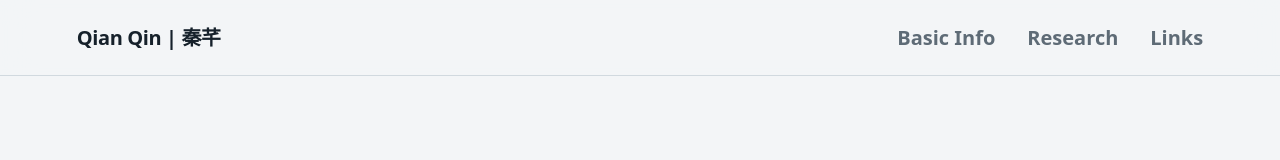
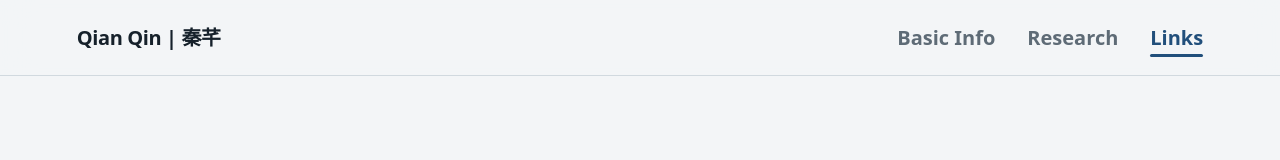
Before and after one commit to qianqin11/qianqin11.github.io, a React (Vite) app: page / in a window 1280 px wide. Shown: the top 160 px of the page. Built offline with nearby package versions, Linux system fonts and the light colour scheme.

Commit message:
Highlight active navigation section

```diff
--- a/app/globals.css
+++ b/app/globals.css
@@ -114,15 +114,51 @@
 }
 
 .site-header nav a {
+  position: relative;
+  padding-block: 0.45rem;
   color: var(--muted-foreground);
   font-size: 1.25rem;
   font-weight: 650;
   text-decoration: none;
+  transition: color 180ms ease;
+}
+
+.site-header nav a::after {
+  position: absolute;
+  right: 0;
+  bottom: 0.15rem;
+  left: 0;
+  height: 3px;
+  border-radius: 999px;
+  background: var(--primary);
+  content: '';
+  transform: scaleX(0);
+  transform-origin: center;
+  transition: transform 180ms ease;
 }
 
 .site-header nav a:hover,
 .site-header nav a:focus-visible {
   color: var(--primary);
+}
+
+.site-header nav a:focus-visible {
+  outline: 2px solid var(--ring);
+  outline-offset: 4px;
+}
+
+.site-header nav a.is-active {
+  color: var(--primary);
+}
+
+.site-header nav a.is-active::after {
+  transform: scaleX(1);
+}
+
+#basic-info,
+#research,
+#links {
+  scroll-margin-top: 76px;
 }
 
 .basic-info {
@@ -443,6 +479,12 @@
     font-size: 1rem;
   }
 
+  #basic-info,
+  #research,
+  #links {
+    scroll-margin-top: 68px;
+  }
+
   .identity-panel {
     padding-inline: 7vw;
   }
--- a/app/page.tsx
+++ b/app/page.tsx
@@ -1,6 +1,70 @@
+import { useEffect, useState } from 'react';
+
 const externalProps = { target: '_blank', rel: 'noreferrer' } as const;
 
+const navigationItems = [
+  { id: 'basic-info', label: 'Basic Info' },
+  { id: 'research', label: 'Research' },
+  { id: 'links', label: 'Links' },
+] as const;
+
+type SectionId = (typeof navigationItems)[number]['id'];
+
 export default function Home() {
+  const [activeSection, setActiveSection] = useState<SectionId>('basic-info');
+
+  useEffect(() => {
+    let animationFrame = 0;
+
+    const updateActiveSection = () => {
+      animationFrame = 0;
+
+      const headerHeight =
+        document.querySelector<HTMLElement>('.site-header')?.offsetHeight ?? 0;
+      const isAtPageBottom =
+        window.scrollY + window.innerHeight >=
+        document.documentElement.scrollHeight - 2;
+      let nextSection: SectionId = navigationItems[0].id;
+
+      for (const item of navigationItems) {
+        const section = document.getElementById(item.id);
+
+        if (
+          section &&
+          section.getBoundingClientRect().top <= headerHeight + 1
+        ) {
+          nextSection = item.id;
+        }
+      }
+
+      if (isAtPageBottom) {
+        nextSection = navigationItems.at(-1)?.id ?? nextSection;
+      }
+
+      setActiveSection((currentSection) =>
+        currentSection === nextSection ? currentSection : nextSection,
+      );
+    };
+
+    const scheduleUpdate = () => {
+      if (animationFrame === 0) {
+        animationFrame = window.requestAnimationFrame(updateActiveSection);
+      }
+    };
+
+    scheduleUpdate();
+    window.addEventListener('scroll', scheduleUpdate, { passive: true });
+    window.addEventListener('resize', scheduleUpdate);
+    window.addEventListener('hashchange', scheduleUpdate);
+
+    return () => {
+      window.removeEventListener('scroll', scheduleUpdate);
+      window.removeEventListener('resize', scheduleUpdate);
+      window.removeEventListener('hashchange', scheduleUpdate);
+      window.cancelAnimationFrame(animationFrame);
+    };
+  }, []);
+
   return (
     <main>
       <a className="skip-link" href="#content">
@@ -12,9 +76,20 @@ export default function Home() {
           Qian Qin | 秦芊
         </a>
         <nav aria-label="Menu">
-          <a href="#basic-info">Basic Info</a>
-          <a href="#research">Research</a>
-          <a href="#links">Links</a>
+          {navigationItems.map((item) => {
+            const isActive = activeSection === item.id;
+
+            return (
+              <a
+                key={item.id}
+                href={`#${item.id}`}
+                className={isActive ? 'is-active' : undefined}
+                aria-current={isActive ? 'location' : undefined}
+              >
+                {item.label}
+              </a>
+            );
+          })}
         </nav>
       </header>
 
```
